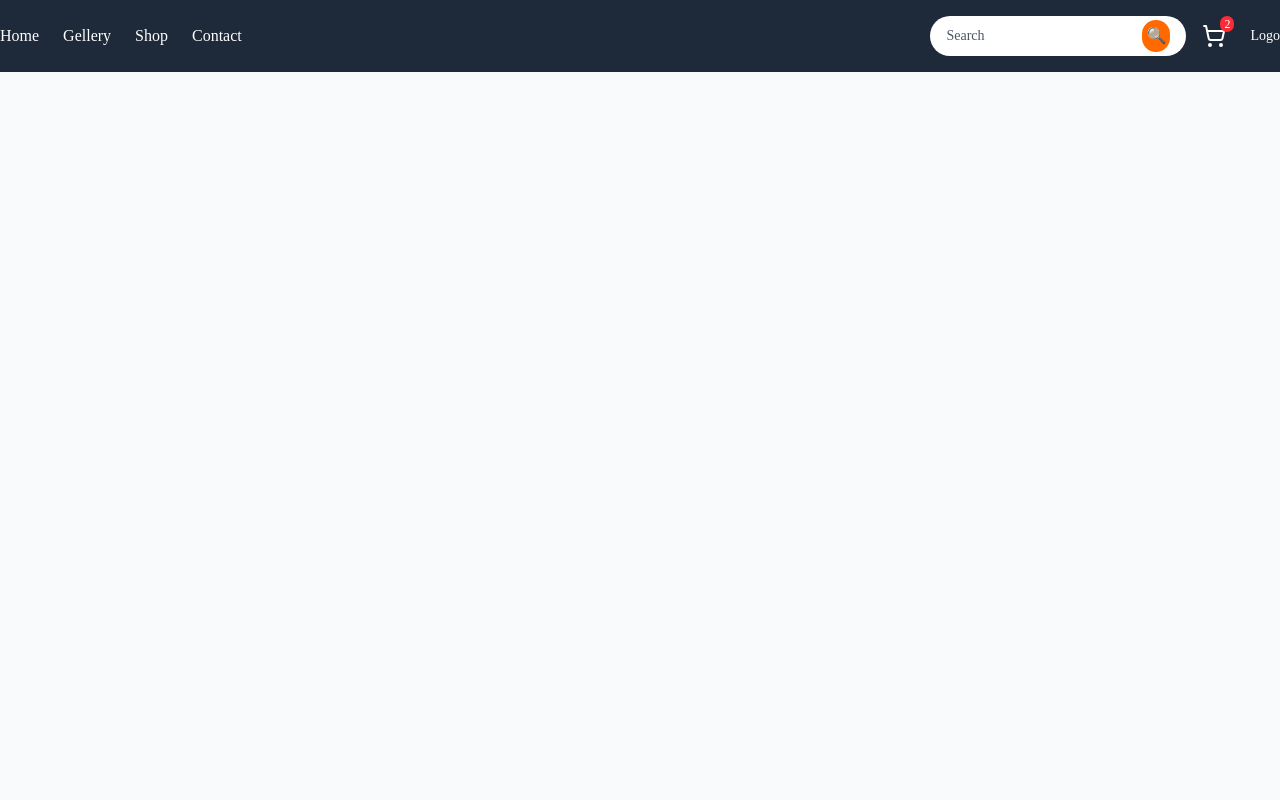
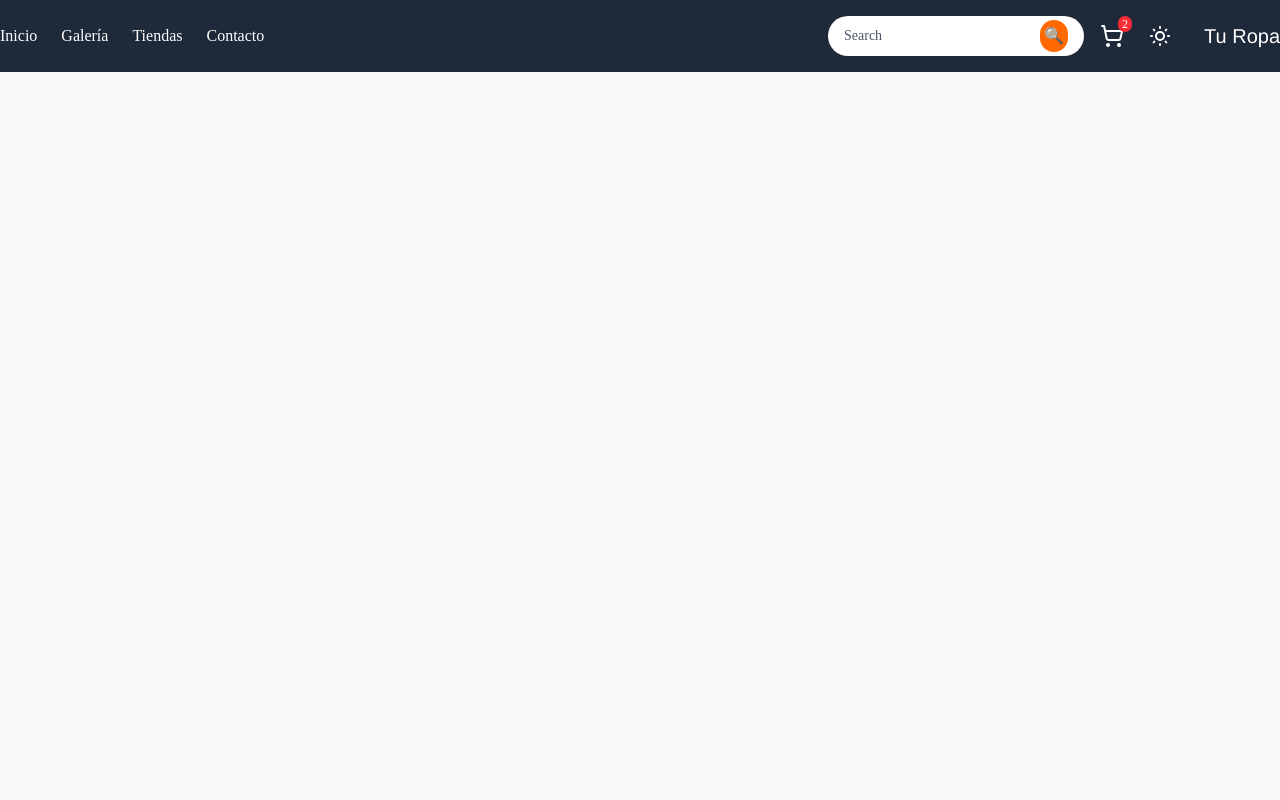
Before and after one commit to WilHazz/landing_page, a React (Vite) app: page / in a window 1280 px wide. Shown: the top 800 px of the page. Built offline with nearby package versions, Linux system fonts and the light colour scheme.

Commit message:
Realizando cambios para el navar agregando boton de dark/white

```diff
--- a/src/components/Header.jsx
+++ b/src/components/Header.jsx
@@ -1,28 +1,75 @@
-import { ShoppingBag, ShoppingCart } from "lucide-react";
+import { MenuIcon, Moon, ShoppingCart, SunMedium } from "lucide-react";
+import { useState } from "react";
 
 export default function Header() {
+  const [menuOpen, setMenuOpen] = useState(false);
+  const [darkMode, setDarkMode] = useState(true); // true = oscuro
+
+  const toggleDarkMode = () => {
+    setDarkMode(!darkMode);
+  };
+
   return (
-    <header className="bg-gray-800 py-4 px6">
+    <header
+      className={`py-4 px6 ${
+        darkMode ? "bg-gray-800  text-white" : "bg-white text-gray-800"
+      }`}
+    >
       <div className="flex items-center justify-between max-w-7xl mx-auto flex-wrap gap-4">
         {/* Menú de navegación */}
-        <nav className="flex flex-wrap space-x-6 text-white text-1xl">
-          <a href="#home" className=" hover:text-amber-300">
-            Home
-          </a>
-          <a href="#gallery" className="  hover:text-amber-300">
-            Gellery
-          </a>
-          <a href="#shop" className=" hover:text-amber-300">
-            Shop
-          </a>
-          <a href="#contact" className=" hover:text-amber-300">
-            Contact
-          </a>
-        </nav>
+
+        <div className="flex items-center space-x-6 text-white text-1xl">
+          {/* Botón hamburguesa en Mobile */}
+          <button
+            className="sm:hidden cursor-pointer"
+            onClick={() => setMenuOpen(!menuOpen)}
+          >
+            <MenuIcon size={28} />
+          </button>
+          {/* Menú de navegación */}
+          <nav className="hidden sm:flex space-x-6 text-white text-1xl">
+            <a
+              href="#home"
+              className={`hover:text-amber-500 ${
+                darkMode ? "text-white" : "text-gray-800"
+              }`}
+            >
+              Inicio
+            </a>
+            <a
+              href="#gallery"
+              className={`hover:text-amber-500 ${
+                darkMode ? "text-white" : "text-gray-800"
+              }`}
+            >
+              Galería
+            </a>
+            <a
+              href="#shop"
+              className={`hover:text-amber-500 ${
+                darkMode ? "text-white" : "text-gray-800"
+              }`}
+            >
+              Tiendas
+            </a>
+            <a
+              href="#contact"
+              className={`hover:text-amber-500 ${
+                darkMode ? "text-white" : "text-gray-800"
+              }`}
+            >
+              Contacto
+            </a>
+          </nav>
+        </div>
 
         {/* Buscador */}
         <div className="flex items-center gap-4 flex-grow justify-center sm:justify-end">
-          <div className="hidden sm:flex items-center bg-white rounded-full px-4 py-1 w-64">
+          <div
+            className={`hidden sm:flex items-center rounded-full px-4 py-1 w-64 ${
+              darkMode ? "bg-white" : "bg-gray-100"
+            }  `}
+          >
             <input
               type="text"
               placeholder="Search"
@@ -34,7 +81,11 @@ export default function Header() {
           </div>
 
           {/* Carrito de comparas */}
-          <div className="text-white relative cursor-pointer hover:text-amber-300">
+          <div
+            className={`relative cursor-pointer hover:text-amber-500 ${
+              darkMode ? "text-white" : "text-gray-800"
+            }`}
+          >
             <ShoppingCart size={24} />
             {/* Contador (opcional) */}
             <span className="absolute -top-2 -right-2 bg-red-500 text-xs text-white rounded-full px-1">
@@ -43,11 +94,39 @@ export default function Header() {
           </div>
         </div>
 
+        {/* Boton para cambiar modo Dark/White */}
+        <button
+          onClick={toggleDarkMode}
+          className="p-2 rounded-full hover:bg-gray-700 transition-all"
+        >
+          {darkMode ? <SunMedium size={24} /> : <Moon siza={24} />}
+        </button>
+
         {/* Logo */}
-        <div className="text-white text-sm ml-2">
-          <span>Logo</span>
+        <div
+          className={`logo text-sm ml-2 cursor-pointer hover:text-amber-400 ${darkMode} ? "text-white" : "text-gray-800"`}
+        >
+          <span>Tu Ropa</span>
         </div>
       </div>
+
+      {/* Menú desplegable en mobile */}
+      {menuOpen && (
+        <div className="menuMobile sm:hidden flex flex-col items-center bg-gray-800 py-2 text-white">
+          <a href="#home" className="py-2 hover:text-amber-300">
+            Inicio
+          </a>
+          <a href="#gallery" className="py-2 hover:text-amber-300">
+            Galería
+          </a>
+          <a href="#shop" className="py-2 hover:text-amber-300">
+            Tiendas
+          </a>
+          <a href="#contact" className="py-2 hover:text-amber-300">
+            Contacto
+          </a>
+        </div>
+      )}
     </header>
   );
 }
--- a/src/index.css
+++ b/src/index.css
@@ -13,3 +13,12 @@ body,
 .btn-buscador {
   cursor: pointer;
 }
+
+.menuMobile {
+  font-weight: 500;
+}
+
+.logo span {
+  font-family: "Franklin Gothic Medium", "Arial Narrow", Arial, sans-serif;
+  font-size: 20px;
+}
```
